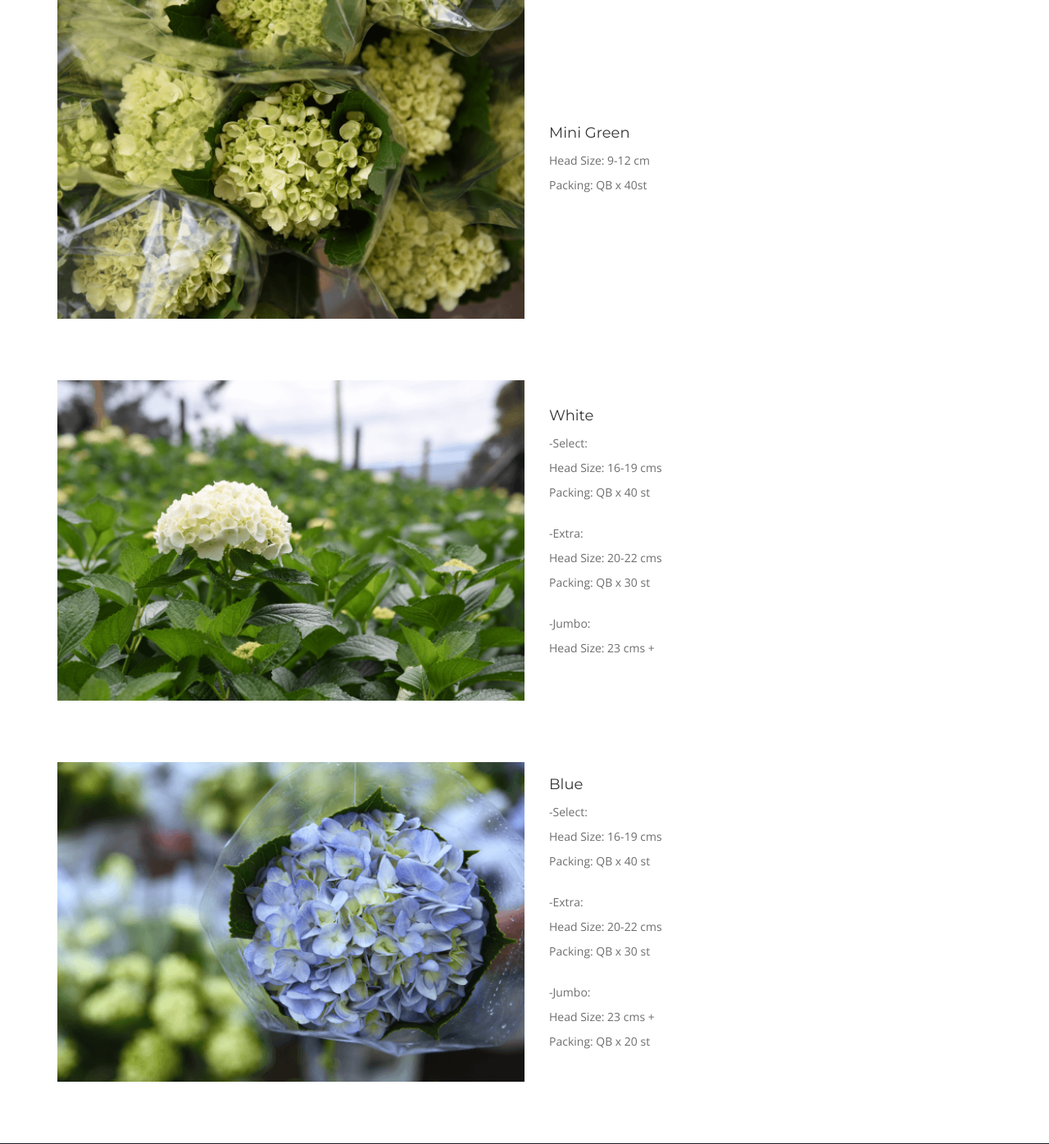
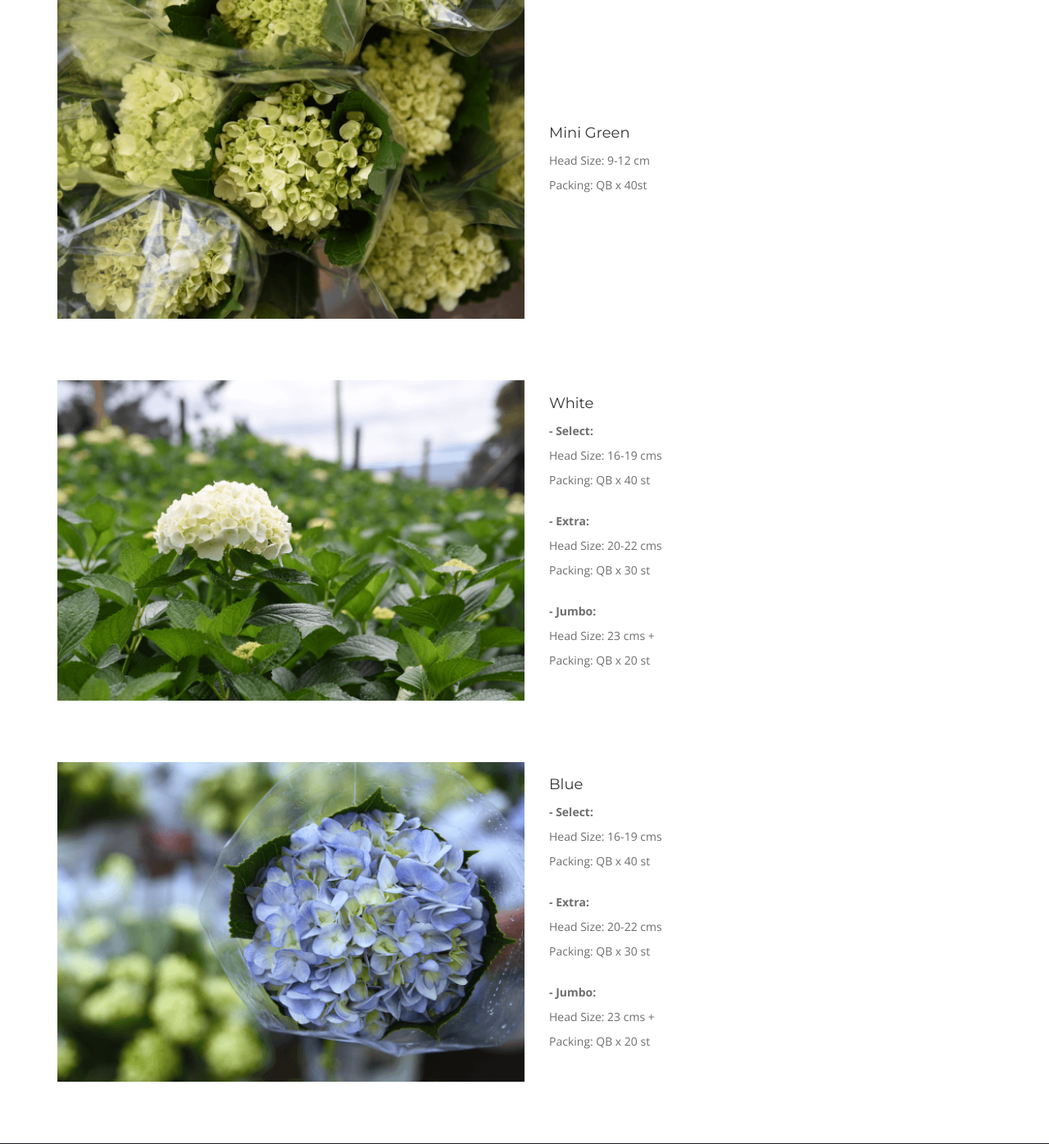
Before and after one commit to smoreno91/ther-flowers, a PHP site: page /portfolio.php in a window 1280 px wide. Shown: the part 697-2093 px from the top of the page at 82% size. Run offline with PHP 8.4, Linux system fonts and the light colour scheme; some web fonts are replaced.

Commit message:
Fixing error in portfolio

```diff
--- a/portfolio.php
+++ b/portfolio.php
@@ -105,9 +105,9 @@
 
 								<h6>White</h6>
 
-								<p>-Select:<br>Head Size: 16-19 cms<br>Packing: QB x 40 st</p>
-								<p>-Extra:<br>Head Size: 20-22 cms<br>Packing: QB x 30 st</p>
-								<p>-Jumbo:<br>Head Size: 23 cms +</p>
+								<p><b>- Select:</b><br>Head Size: 16-19 cms<br>Packing: QB x 40 st</p>
+								<p><b>- Extra:</b><br>Head Size: 20-22 cms<br>Packing: QB x 30 st</p>
+								<p><b>- Jumbo:</b><br>Head Size: 23 cms +<br>Packing: QB x 20 st</p>
 
 							</div><!-- portfolio-item-details -->
 
@@ -139,9 +139,9 @@
 
 								<h6>Blue</h6>
 
-								<p>-Select:<br>Head Size: 16-19 cms<br>Packing: QB x 40 st</p>
-								<p>-Extra:<br>Head Size: 20-22 cms<br>Packing: QB x 30 st</p>
-								<p>-Jumbo:<br>Head Size: 23 cms +<br>Packing: QB x 20 st</p>
+								<p><b>- Select:</b><br>Head Size: 16-19 cms<br>Packing: QB x 40 st</p>
+								<p><b>- Extra:</b><br>Head Size: 20-22 cms<br>Packing: QB x 30 st</p>
+								<p><b>- Jumbo:</b><br>Head Size: 23 cms +<br>Packing: QB x 20 st</p>
 
 							</div><!-- portfolio-item-details -->
 
```
